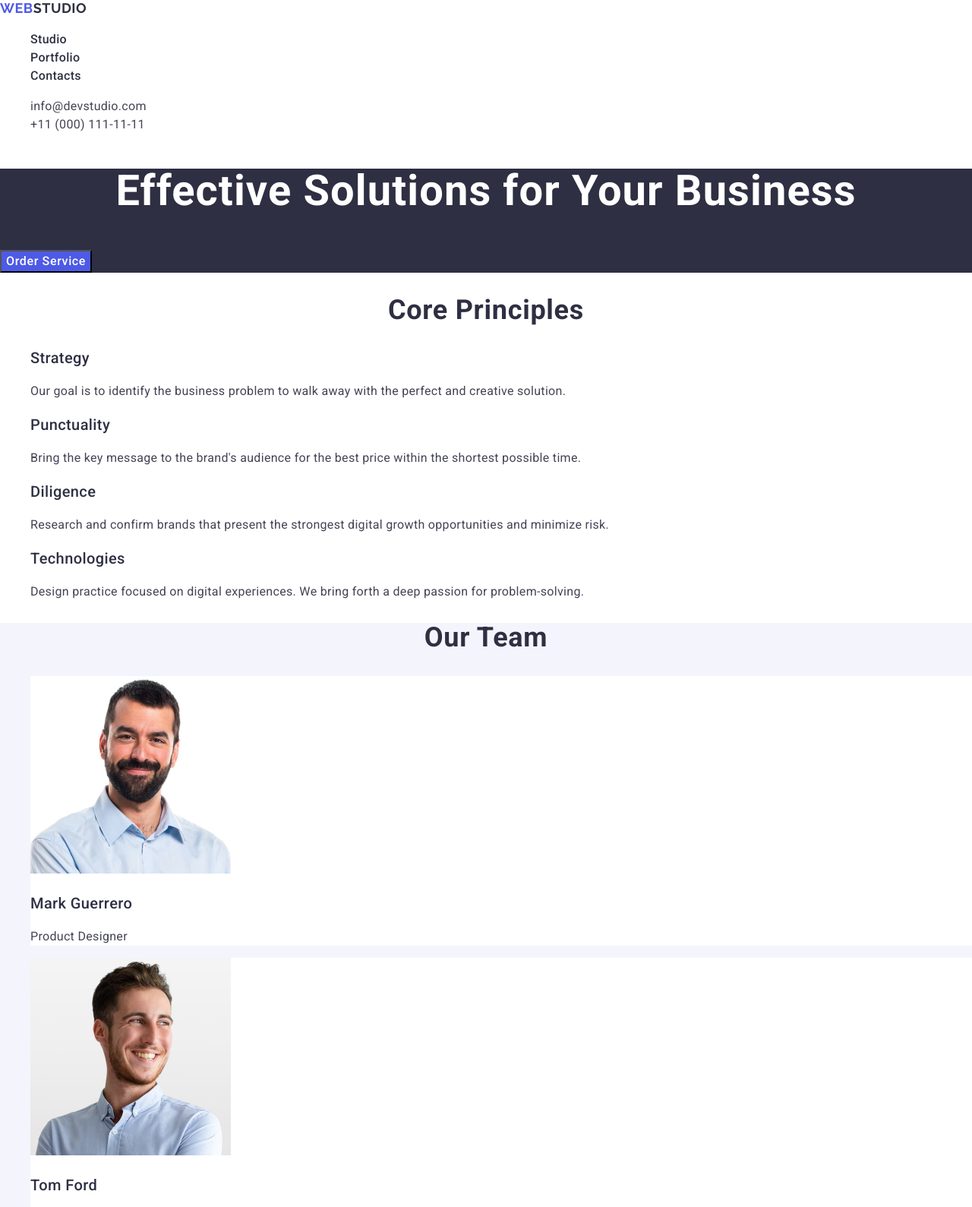
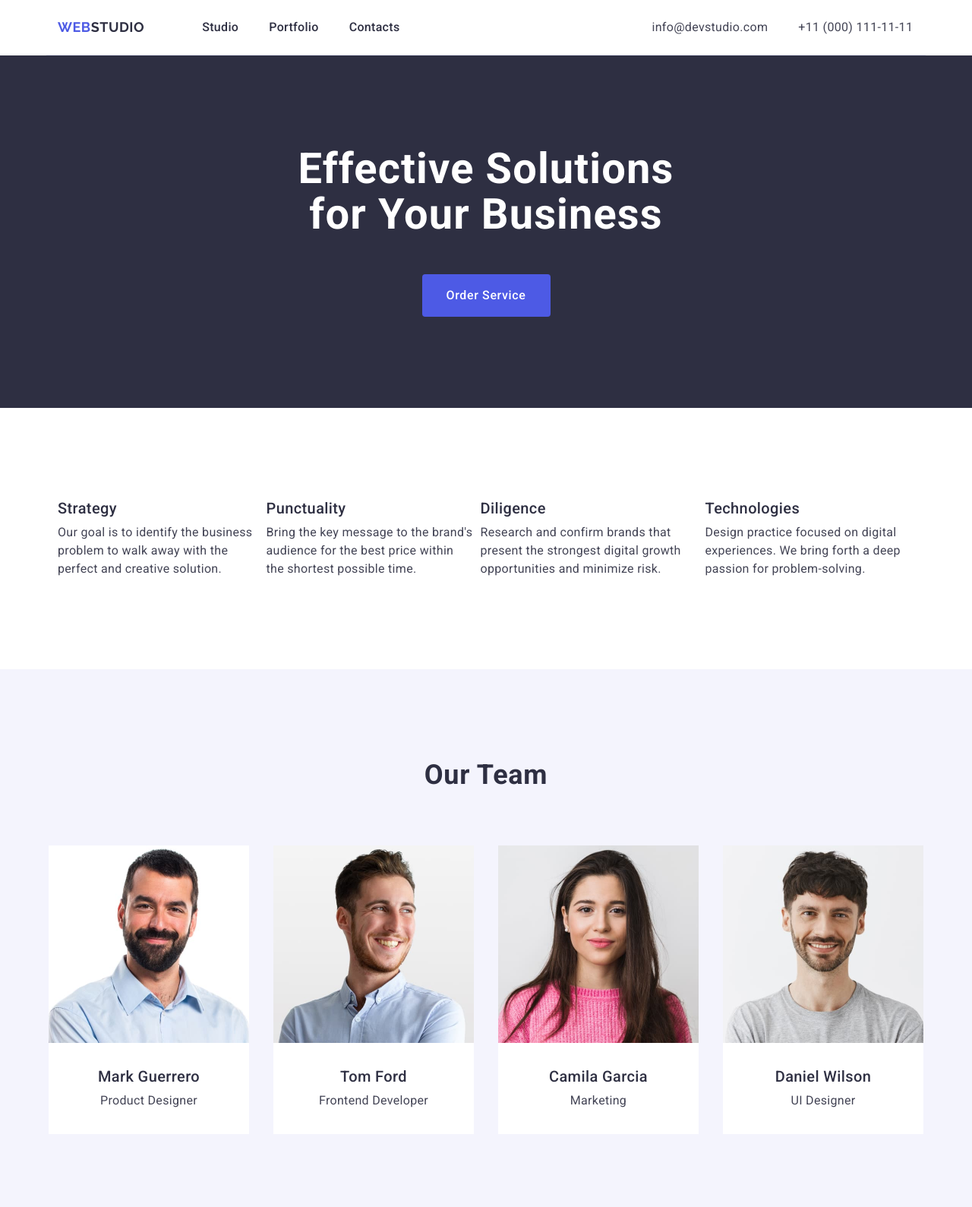
Before and after one commit to alinashapka/goit-markup-hw-03, a plain HTML site: page index.html in a window 1280 px wide. Shown: the top 1589 px of the page at 76% size. Drawn offline with nearby package versions, Linux system fonts and the light colour scheme.

Commit message:
more css

```diff
--- a/css/styles.css
+++ b/css/styles.css
@@ -1,3 +1,24 @@
+h1,
+h2,
+h3,
+h4,
+h5,
+h6,
+p {
+  margin-top: 0;
+  margin-bottom: 0;
+}
+
+ul {
+  margin-top: 0;
+  margin-bottom: 0;
+  padding-left: 0;
+}
+
+img {
+  display: block;
+}
+
 body {
   font-family: 'Roboto', sans-serif;
   font-weight: 400;
@@ -6,6 +27,25 @@ body {
   letter-spacing: 0.02em;
   color: #434455;
   background-color: #ffffff;
+}
+
+.container {
+  width: 1158px;
+  margin: 0 auto;
+  padding: 0 15px;
+}
+
+.header-container {
+  display: flex;
+  align-items: center;
+  border-bottom: 1px solid #e7e9fc;
+}
+
+.nav {
+  display: flex;
+  align-items: center;
+  justify-content: flex-start;
+  flex-direction: row;
 }
 
 address {
@@ -21,14 +61,25 @@ address {
   text-transform: uppercase;
   text-decoration: none;
   color: #4d5ae5;
+  padding: 24px 0;
+  margin-right: 76px;
 }
 
 .header-logo-accent {
   color: #2e2f42;
 }
 
-.nav-list,
-.contacts-list,
+.nav-list {
+  display: flex;
+  align-items: flex-start;
+  justify-content: flex-start;
+  flex-direction: row;
+  gap: 40px;
+  padding: 24px 0;
+  margin-right: 332px;
+  list-style-type: none;
+}
+
 .principles-list,
 .team-list,
 .portfolio-list {
@@ -49,17 +100,37 @@ address {
   color: #404bbf;
 }
 
+.contacts-list {
+  display: flex;
+  flex-direction: row;
+  gap: 40px;
+  list-style-type: none;
+}
+
 .contacts-link {
   font-size: 16px;
   line-height: 1.5;
   letter-spacing: 0.02em;
+  color: #434455;
   text-decoration: none;
-  color: #434455;
 }
 
 .contacts-link:hover,
 .contacts-link:focus {
   color: #404bbf;
+}
+
+.section {
+  padding: 120px 0;
+  margin: 0 auto;
+}
+
+.hero-container {
+  display: flex;
+  flex-direction: column;
+  align-items: center;
+  justify-content: center;
+  text-align: center;
 }
 
 .hero {
@@ -73,6 +144,8 @@ address {
   letter-spacing: 0.02em;
   text-align: center;
   color: #fff;
+  margin-bottom: 48px;
+  max-width: 496px;
 }
 
 .hero-button {
@@ -83,6 +156,11 @@ address {
   letter-spacing: 0.04em;
   color: #fff;
   background: #4d5ae5;
+  display: block;
+  border: none;
+  border-radius: 4px;
+  min-width: 169px;
+  height: 56px;
 }
 
 .hero-button:hover,
@@ -101,6 +179,29 @@ address {
   text-transform: capitalize;
 }
 
+.visually-hidden:not(:focus):not(:active) {
+  position: absolute;
+  width: 1px;
+  height: 1px;
+  margin: -1px;
+  border: 0;
+  padding: 0;
+  white-space: nowrap;
+  clip-path: inset(100%);
+  clip: rect(0 0 0 0);
+  overflow: hidden;
+}
+
+.principles-list {
+  display: flex;
+  gap: 8px;
+  flex-basis: calc((100% - 3 * 24px) / 4);
+}
+
+.principles .subtitle {
+  margin-bottom: 8px;
+}
+
 .subtitle {
   font-weight: 500;
   font-size: 20px;
@@ -109,12 +210,52 @@ address {
   color: #2e2f42;
 }
 
+.team .title,
+.portfolio .title {
+  margin-bottom: 72px;
+}
+
 .team {
   background: #f4f4fd;
 }
 
+.team-list {
+  display: flex;
+  align-items: center;
+  justify-content: center;
+  gap: 32px;
+  flex-basis: calc((100% - 3 * 24px) / 4);
+}
+
+.team-item-container {
+  display: flex;
+  align-items: center;
+  justify-content: center;
+  flex-direction: column;
+  gap: 8px;
+  margin-top: 32px;
+  padding-bottom: 32px;
+}
+
 .team-item {
   background: #ffffff;
+}
+
+.portfolio-list {
+  display: flex;
+  flex-wrap: wrap;
+  gap: 24px;
+  flex-basis: calc((100% - 5 * 24px) / 6);
+}
+
+.portfolio-item-container {
+  display: flex;
+  align-items: flex-start;
+  justify-content: center;
+  flex-direction: column;
+  gap: 8px;
+  margin-top: 32px;
+  padding-bottom: 32px;
 }
 
 .footer {
@@ -130,6 +271,13 @@ address {
   text-transform: uppercase;
   text-decoration: none;
   color: #4d5ae5;
+  display: flex;
+  align-items: center;
+  justify-content: flex-start;
+  flex-direction: row;
+  gap: 0px;
+  padding-top: 100px;
+  margin-bottom: 16px;
 }
 
 .footer-logo-accent {
@@ -138,4 +286,6 @@ address {
 
 .footer-text {
   color: #f4f4fd;
+  max-width: 264px;
+  padding-bottom: 100px;
 }
--- a/index.html
+++ b/index.html
@@ -20,6 +20,7 @@
   </head>
   <body>
     <header>
+      <div class="container header-container">
         <nav class="nav">
           <a class="header-logo" href="./index.html" target="_blank"
             >Web<span class="header-logo-accent">Studio</span></a
@@ -50,37 +51,41 @@
             </li>
           </ul>
         </address>
+      </div>
     </header>
     <main>
-      <section class="hero">
+      <section class="section hero">
+        <div class="container hero-container">
           <h1 class="hero-title">Effective Solutions for Your Business</h1>
           <button class="hero-button" type="button">Order Service</button>
+        </div>
       </section>
-      <section class="principles">
-        <h2 class="title">Core Principles</h2>
+      <section class="section principles">
+        <div class="container">
+          <h2 class="visually-hidden">Core Principles</h2>
           <ul class="principles-list">
-          <li>
+            <li class="principles-item">
               <h3 class="subtitle">Strategy</h3>
               <p class="text">
-              Our goal is to identify the business problem to walk away with the
-              perfect and creative solution.
+                Our goal is to identify the business problem to walk away with
+                the perfect and creative solution.
               </p>
             </li>
-          <li>
+            <li class="principles-item">
               <h3 class="subtitle">Punctuality</h3>
               <p class="text">
                 Bring the key message to the brand's audience for the best price
                 within the shortest possible time.
               </p>
             </li>
-          <li>
+            <li class="principles-item">
               <h3 class="subtitle">Diligence</h3>
               <p class="text">
                 Research and confirm brands that present the strongest digital
                 growth opportunities and minimize risk.
               </p>
             </li>
-          <li>
+            <li class="principles-item">
               <h3 class="subtitle">Technologies</h3>
               <p class="text">
                 Design practice focused on digital experiences. We bring forth a
@@ -88,9 +93,10 @@
               </p>
             </li>
           </ul>
+        </div>
       </section>
-
-      <section class="team">
+      <section class="section team">
+        <div class="container">
           <h2 class="title">Our Team</h2>
           <ul class="team-list">
             <li class="team-item">
@@ -100,8 +106,10 @@
                 width="264"
                 height="260"
               />
+              <div class="team-item-container">
                 <h3 class="subtitle">Mark Guerrero</h3>
                 <p class="text">Product Designer</p>
+              </div>
             </li>
             <li class="team-item">
               <img
@@ -110,8 +118,10 @@
                 width="264"
                 height="260"
               />
+              <div class="team-item-container">
                 <h3 class="subtitle">Tom Ford</h3>
                 <p class="text">Frontend Developer</p>
+              </div>
             </li>
             <li class="team-item">
               <img
@@ -120,8 +130,10 @@
                 width="264"
                 height="260"
               />
+              <div class="team-item-container">
                 <h3 class="subtitle">Camila Garcia</h3>
                 <p class="text">Marketing</p>
+              </div>
             </li>
             <li class="team-item">
               <img
@@ -130,85 +142,104 @@
                 width="264"
                 height="260"
               />
+              <div class="team-item-container">
                 <h3 class="subtitle">Daniel Wilson</h3>
                 <p class="text">UI Designer</p>
+              </div>
             </li>
           </ul>
+        </div>
       </section>
-      <section class="portfolio">
+      <section class="section portfolio">
+        <div class="container">
           <h2 class="title">Our Portfolio</h2>
           <ul class="portfolio-list">
-          <li>
+            <li class="portfolio-item">
               <img
                 src="./images/img-1.jpg"
                 alt="Banking App"
                 width="360"
                 height="300"
               />
+              <div class="portfolio-item-container">
                 <h3 class="subtitle">Banking App</h3>
                 <p class="text">App</p>
+              </div>
             </li>
-          <li>
+            <li class="portfolio-item">
               <img
                 src="./images/img-2.jpg"
                 alt="Cashless Payment"
                 width="360"
                 height="300"
               />
+              <div class="portfolio-item-container">
                 <h3 class="subtitle">Cashless Payment</h3>
                 <p class="text">Marketing</p>
+              </div>
             </li>
-          <li>
+            <li class="portfolio-item">
               <img
                 src="./images/img-3.jpg"
                 alt="Meditation App"
                 width="360"
                 height="300"
               />
+              <div class="portfolio-item-container">
                 <h3 class="subtitle">Meditation App</h3>
                 <p class="text">App</p>
+              </div>
             </li>
-          <li>
+            <li class="portfolio-item">
               <img
                 src="./images/img-4.jpg"
                 alt="Taxi Service"
                 width="360"
                 height="300"
               />
+              <div class="portfolio-item-container">
                 <h3 class="subtitle">Taxi Service</h3>
                 <p class="text">Marketing</p>
+              </div>
             </li>
-          <li>
+            <li class="portfolio-item">
               <img
                 src="./images/img-5.jpg"
                 alt="Screen Illustrations"
                 width="360"
                 height="300"
               />
+              <div class="portfolio-item-container">
                 <h3 class="subtitle">Screen Illustrations</h3>
                 <p class="text">Design</p>
+              </div>
             </li>
-          <li>
+            <li class="portfolio-item">
               <img
                 src="./images/img-6.jpg"
                 alt="Online Courses"
                 width="360"
                 height="300"
               />
+              <div class="portfolio-item-container">
                 <h3 class="subtitle">Online Courses</h3>
                 <p class="text">Marketing</p>
+              </div>
             </li>
           </ul>
+        </div>
       </section>
     </main>
     <footer class="footer">
+      <div class="container">
         <a class="footer-logo" href="./index.html" target="_blank"
           >Web<span class="footer-logo-accent">Studio</span></a
         >
         <p class="footer-text">
-        Increase the flow of customers and sales for your business with digital
-        marketing & growth solutions.
+          Increase the flow of customers and sales for your business with
+          digital marketing & growth solutions.
         </p>
+      </div>
     </footer>
   </body>
 </html>
```
Lines whose indentation alone changed are shown as unchanged.
